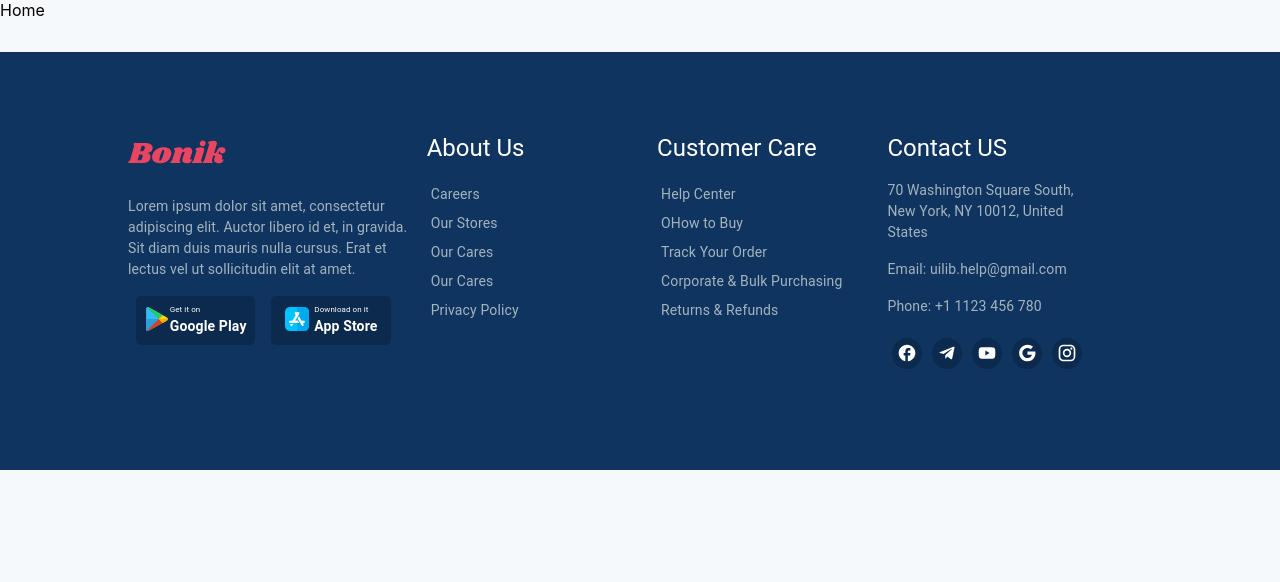
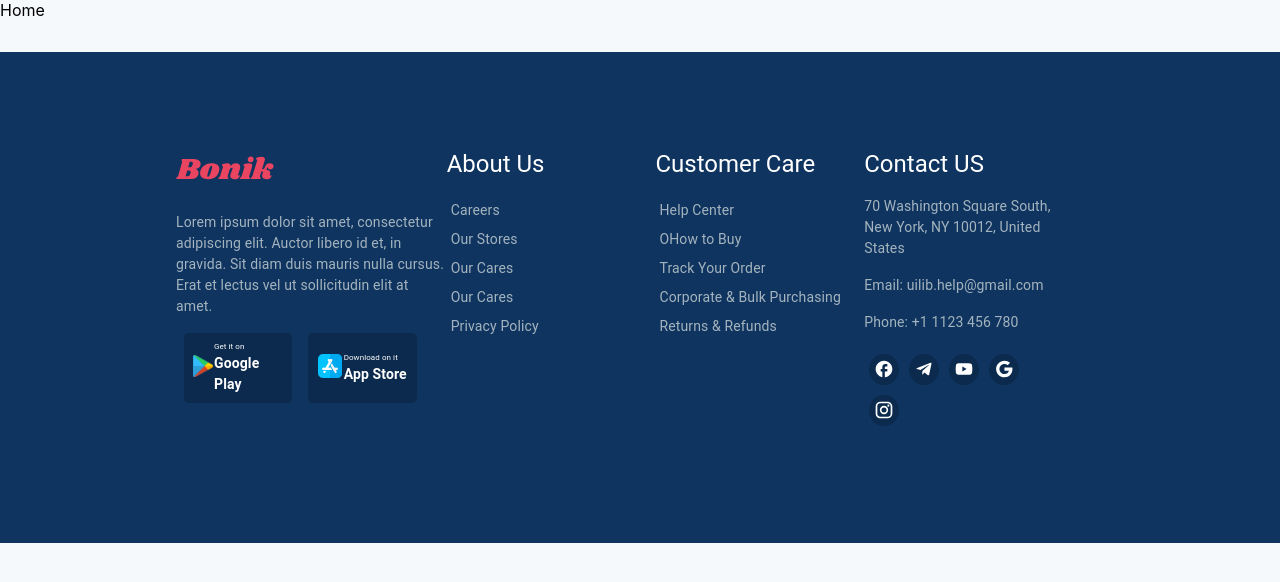
Before and after one commit to Soheil1400/shopSite, a Next.js app: page / in a window 1280 px wide. Shown: the top 582 px of the page. Built offline with nearby package versions, Linux system fonts and the light colour scheme.

Commit message:
footer fix padding

```diff
--- a/components/footer/footer.js
+++ b/components/footer/footer.js
@@ -41,7 +41,7 @@ const Footer = () => {
     ])
     const CustomBox = styled(Box)({
         backgroundColor: '#0F3460',
-        padding: matchesMenu === true ? '5rem 8rem' :'5rem 2rem',
+        padding: matchesMenu === true ? '6rem 11rem' :'5rem 2rem',
         color: '#fff',
         marginTop:'2rem'
     })
```
